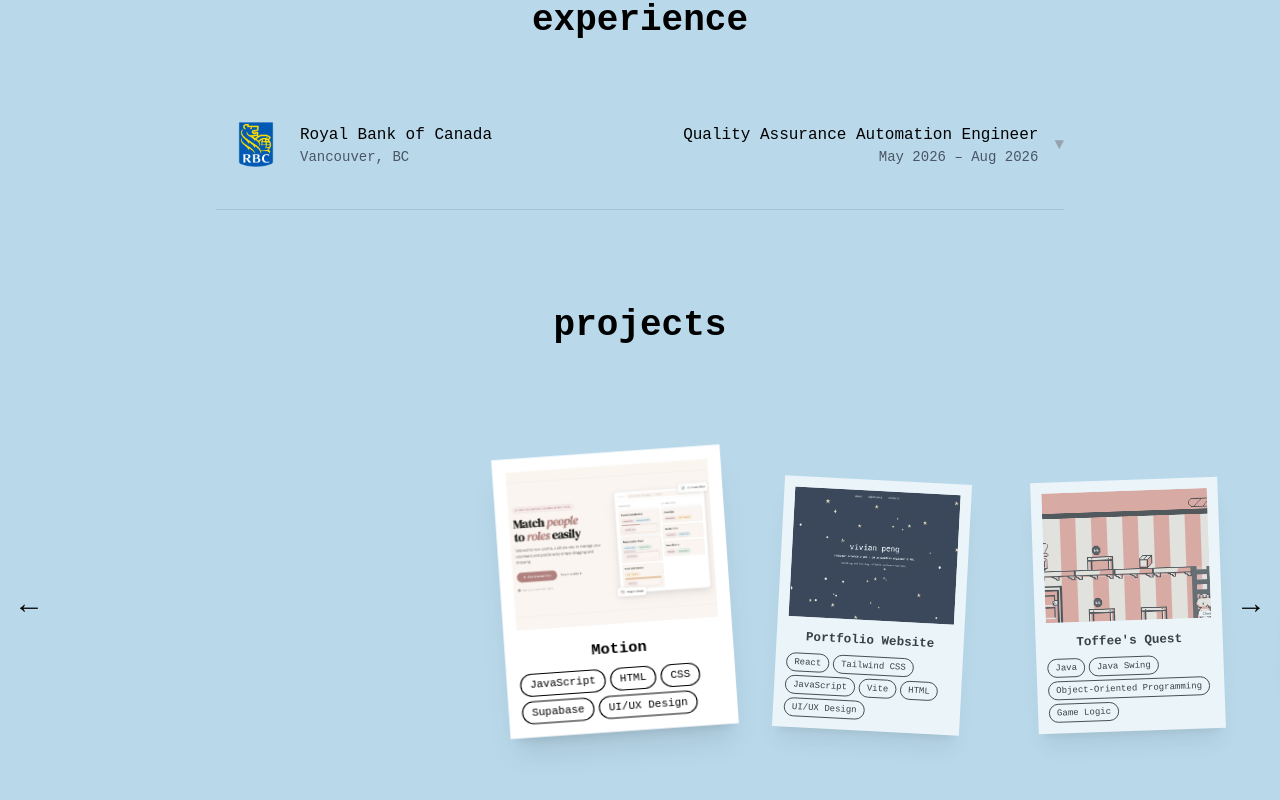
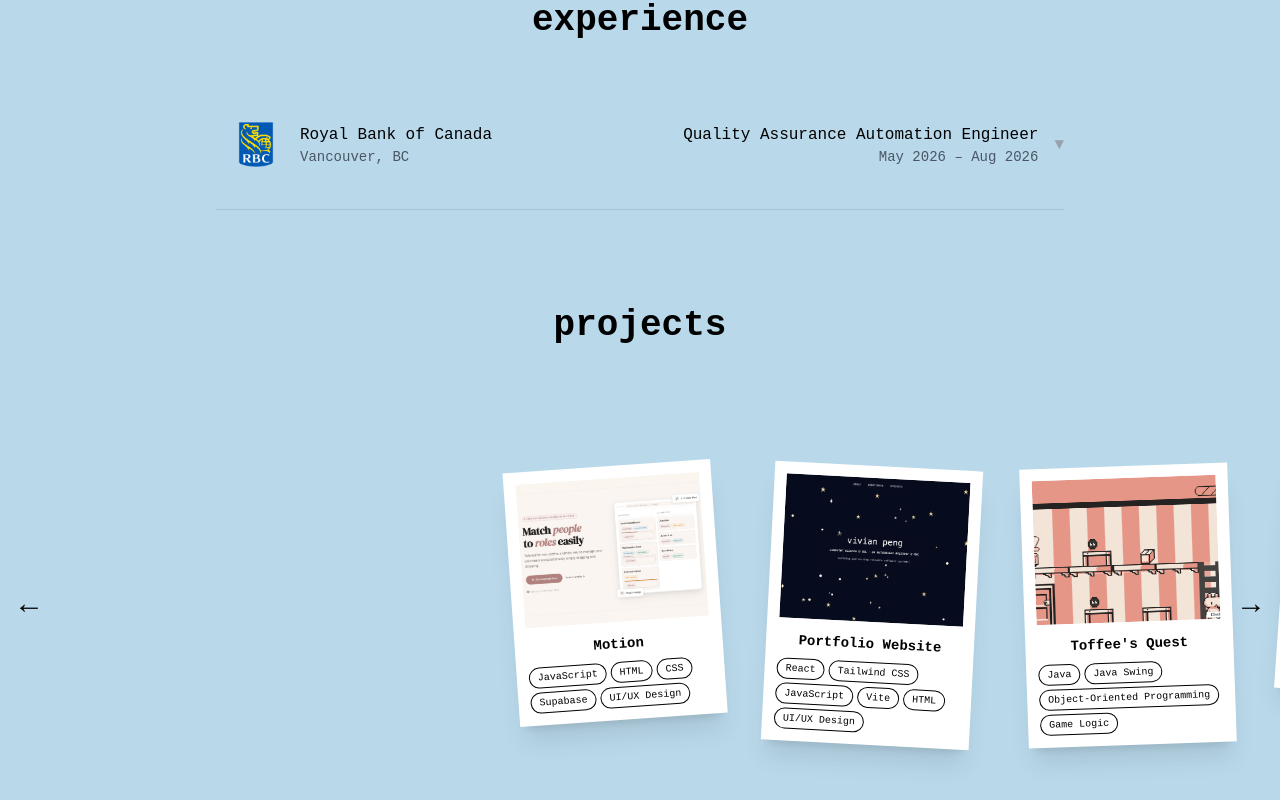
Before and after one commit to vivpeng/vivianpeng, a React (Vite) app in the folder my-site/: page / in a window 1280 px wide. Shown: the part 1999-2799 px from the top of the page. Built offline with nearby package versions, Linux system fonts and the light colour scheme.

Commit message:
polaroid changes

```diff
--- a/my-site/src/components/Polaroid.jsx
+++ b/my-site/src/components/Polaroid.jsx
@@ -1,6 +1,6 @@
 import { useState } from "react";
 
-function Polaroid({ project, index, active, onClick }) {
+function Polaroid({ project, index, onClick }) {
     const [hovered, setHovered] = useState(false);
     const [mousePos, setMousePos] = useState({ x: 0, y: 0 });
 
@@ -10,13 +10,9 @@ function Polaroid({ project, index, active, onClick }) {
     return (
         <>
             <div
-                className={`
-                    cursor-pointer transition-transform duration-500
-                    ${active ? "z-20" : "opacity-70"}
-                `}
+                className="cursor-pointer transition-transform duration-500 z-20"
                 style={{
-                    transform: `rotate(${rotation}deg)
-                                scale(${hovered ? 1.15 : active ? 1.1 : 0.9})`,
+                    transform: `rotate(${rotation}deg) scale(${hovered ? 1.05 : 1})`,
                 }}
                 onMouseEnter={() => setHovered(true)}
                 onMouseLeave={() => setHovered(false)}
--- a/my-site/src/components/Projects.jsx
+++ b/my-site/src/components/Projects.jsx
@@ -6,7 +6,6 @@ import PolaroidModal from "./PolaroidModal";
 function Projects() {
     const [selected, setSelected] = useState(null);
     const [visible, setVisible] = useState(false);
-    const [activeIndex, setActiveIndex] = useState(0);
 
     const ref = useRef(null);
     const carouselRef = useRef(null);
@@ -16,7 +15,7 @@ function Projects() {
             ([entry]) => {
                 if (entry.isIntersecting) {
                     setVisible(true);
-                    observer.disconnect(); // stop watching after first appearance
+                    observer.disconnect();
                 }
             },
             { threshold: 0.4 }
@@ -28,16 +27,10 @@ function Projects() {
     }, []);
 
     const scroll = (direction) => {
-        const newIndex = activeIndex + direction;
-
-        if (newIndex >= 0 && newIndex < projects.length) {
-            setActiveIndex(newIndex);
-
-            carouselRef.current.scrollBy({
-                left: direction * 250,
-                behavior: "smooth",
-            });
-        }
+        carouselRef.current.scrollBy({
+            left: direction * 250,
+            behavior: "smooth",
+        });
     };
 
     return (
@@ -75,10 +68,7 @@ function Projects() {
                             key={project.id}
                             project={project}
                             index={index}
-                            active={index === activeIndex}
-                            onClick={() => {
-                                setSelected(project);
-                            }}
+                            onClick={() => setSelected(project)}
                         />
                     ))}
                 </div>
```
